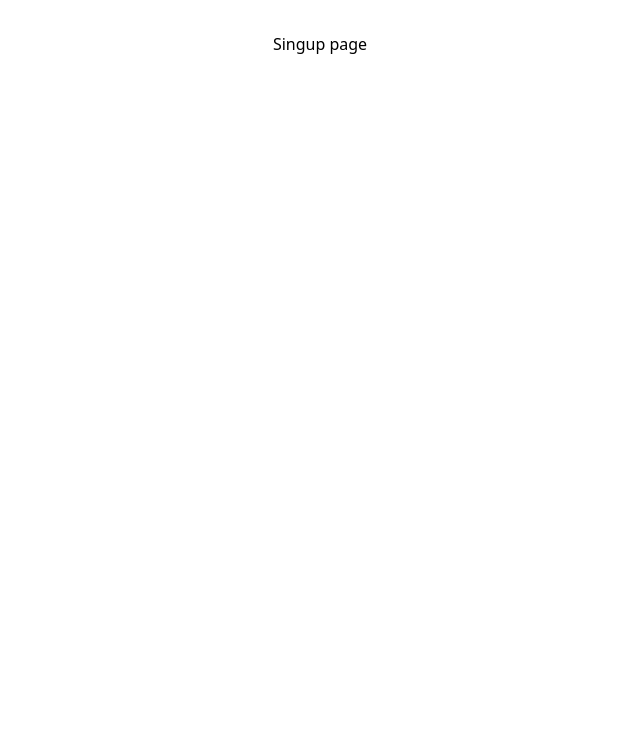
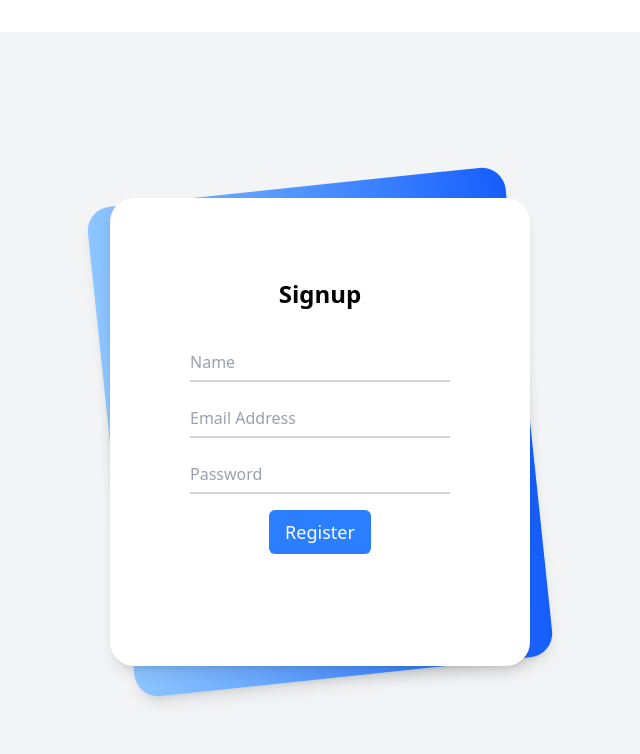
Before and after one commit to Keyvan1369/shop-project-frontend, a React (Vite) app: page /signup in a window 1280 px wide. Shown: the top 754 px of the page, without its empty margins (320-960 px from the left). Built offline with nearby package versions, Linux system fonts and the light colour scheme.

Commit message:
develop authService & singup & login

```diff
--- a/src/features/auth/api/authService.js
+++ b/src/features/auth/api/authService.js
@@ -2,11 +2,28 @@ import axios from "axios";
 import React from "react";
 
 export const loginService = async (email, password) => {
+    try{
   const res = await axios.post("https://www.apirequest.in/user/api/login", {
     email,
     password,
   });
   const data = res.data
   console.log(data);
+  } catch (err) {
+    console.error("Login error:", err.response?.data || err.message);
+};
+}
 
-};
+export const signupService = async (name,email, password) => {
+    try{
+  const res = await axios.post("https://www.apirequest.in/user/api/", {
+    name,
+    email,
+    password,
+  });
+  const data = res.data
+  console.log(data);
+  } catch (err) {
+    console.error("Signup error:", err.response?.data || err.message);
+  }
+}
--- a/src/features/auth/component/LoginForm.jsx
+++ b/src/features/auth/component/LoginForm.jsx
@@ -1,21 +1,33 @@
-import React from 'react'
+import React, { useState } from "react";
+import { loginService } from "../api/authService";
 
 export const LoginForm = () => {
+  const [email, setemail] = useState("");
+  const [password, setepassword] = useState("");
+
+  const formHandeler = (e) => {
+    e.preventDefault();
+    loginService(email, password);
+  };
+
   return (
-     <div className="min-h-screen bg-gray-100 py-6 flex flex-col justify-center sm:py-12">
+    <div className="min-h-screen bg-gray-100 py-6 flex flex-col justify-center sm:py-12">
       <div className="relative py-3 sm:max-w-xl sm:mx-auto">
         <div className="absolute inset-0 bg-gradient-to-r from-blue-300 to-blue-600 shadow-lg transform -skew-y-6 sm:skew-y-0 sm:-rotate-6 sm:rounded-3xl"></div>
         <div className="relative px-4 py-10 bg-white shadow-lg sm:rounded-3xl sm:p-20">
           <div className="max-w-md mx-auto">
             <div>
-              <h1 className="text-2xl font-semibold">
-                Login
-              </h1>
+              <h1 className="text-2xl font-semibold">Login</h1>
             </div>
             <div className="divide-y divide-gray-200">
-              <div className="py-8 text-base leading-6 space-y-4 text-gray-700 sm:text-lg sm:leading-7">
+
+              <form
+                onSubmit={formHandeler}
+                className="py-8 text-base leading-6 space-y-4 text-gray-700 sm:text-lg sm:leading-7"
+              >
                 <div className="relative">
                   <input
+                    onChange={(e) => setemail(e.target.value)}
                     autoComplete="off"
                     id="email"
                     name="email"
@@ -33,8 +45,10 @@ export const LoginForm = () => {
                     Email Address
                   </label>
                 </div>
+
                 <div className="relative">
                   <input
+                    onChange={(e) => setepassword(e.target.value)}
                     autoComplete="off"
                     id="password"
                     name="password"
@@ -52,16 +66,21 @@ export const LoginForm = () => {
                     Password
                   </label>
                 </div>
+
                 <div className="relative">
-                  <button className="bg-blue-500 text-white rounded-md px-4 py-2 hover:bg-blue-600 transition">
+                  <button
+                    type="submit"
+                    className="bg-blue-500 text-white rounded-md px-4 py-2 hover:bg-blue-600 transition"
+                  >
                     Submit
                   </button>
                 </div>
-              </div>
+              </form>
+
             </div>
           </div>
         </div>
       </div>
     </div>
-  )
-}
+  );
+};
--- a/src/features/auth/component/SignupForm.jsx
+++ b/src/features/auth/component/SignupForm.jsx
@@ -1,21 +1,53 @@
-import React from 'react'
+import React, { useState } from "react";
+import { signupService } from "../api/authService";
 
-export const signupform = () => {
+export const SignupForm= () => {
+  const [email, setemail] = useState("");
+  const [password, setepassword] = useState("");
+  const [name, setname] = useState("");
+
+  const formHandeler = (e) => {
+    e.preventDefault();
+    signupService(name, email, password);
+  };
   return (
-     <div className="min-h-screen bg-gray-100 py-6 flex flex-col justify-center sm:py-12">
+    <div className="min-h-screen bg-gray-100 py-6 flex flex-col justify-center sm:py-12">
       <div className="relative py-3 sm:max-w-xl sm:mx-auto">
         <div className="absolute inset-0 bg-gradient-to-r from-blue-300 to-blue-600 shadow-lg transform -skew-y-6 sm:skew-y-0 sm:-rotate-6 sm:rounded-3xl"></div>
         <div className="relative px-4 py-10 bg-white shadow-lg sm:rounded-3xl sm:p-20">
           <div className="max-w-md mx-auto">
             <div>
-              <h1 className="text-2xl font-semibold">
-                Login Form with Floating Labels
-              </h1>
+              <h1 className="text-2xl font-semibold">Signup</h1>
             </div>
             <div className="divide-y divide-gray-200">
-              <div className="py-8 text-base leading-6 space-y-4 text-gray-700 sm:text-lg sm:leading-7">
+              <form
+                onSubmit={formHandeler}
+                className="py-8 text-base leading-6 space-y-4 text-gray-700 sm:text-lg sm:leading-7"
+              >
                 <div className="relative">
                   <input
+                    onChange={(e) => setname(e.target.value)}
+                    autoComplete="off"
+                    id="name"
+                    name="name"
+                    type="text"
+                    className="peer placeholder-transparent h-10 w-full border-b-2 border-gray-300 text-gray-900 focus:outline-none focus:border-rose-600"
+                    placeholder="Email address"
+                  />
+                  <label
+                    htmlFor="email"
+                    className="absolute left-0 -top-3.5 text-gray-600 text-sm
+                               peer-placeholder-shown:text-base peer-placeholder-shown:text-gray-400
+                               peer-placeholder-shown:top-2 transition-all
+                               peer-focus:-top-3.5 peer-focus:text-gray-600 peer-focus:text-sm"
+                  >
+                    Name
+                  </label>
+                </div>
+
+                <div className="relative">
+                  <input
+                    onChange={(e) => setemail(e.target.value)}
                     autoComplete="off"
                     id="email"
                     name="email"
@@ -33,8 +65,10 @@ export const signupform = () => {
                     Email Address
                   </label>
                 </div>
+
                 <div className="relative">
                   <input
+                    onChange={(e) => setepassword(e.target.value)}
                     autoComplete="off"
                     id="password"
                     name="password"
@@ -52,16 +86,20 @@ export const signupform = () => {
                     Password
                   </label>
                 </div>
+
                 <div className="relative">
-                  <button className="bg-blue-500 text-white rounded-md px-4 py-2 hover:bg-blue-600 transition">
-                    Submit
+                  <button
+                    type="submit"
+                    className="bg-blue-500 text-white rounded-md px-4 py-2 hover:bg-blue-600 transition"
+                  >
+                    Register
                   </button>
                 </div>
-              </div>
+              </form>
             </div>
           </div>
         </div>
       </div>
     </div>
   );
-}
+};
--- a/src/features/auth/pages/LoginPage.jsx
+++ b/src/features/auth/pages/LoginPage.jsx
@@ -1,5 +1,10 @@
 import React from "react";
+import { LoginForm } from "../component/LoginForm";
 
 export const LoginPage = () => {
-  return <div>loginPage</div>;
+  return(
+  <>
+    <LoginForm />
+  </>
+  )
 };
--- a/src/features/auth/pages/SignupPage.jsx
+++ b/src/features/auth/pages/SignupPage.jsx
@@ -1,5 +1,10 @@
 import React from "react";
+import { SignupForm } from "../component/signupForm";
 
 export const SignupPage = () => {
-  return <div>Singup page</div>;
+  return (
+    <>
+    <SignupForm />
+    </>
+  )
 };
```
